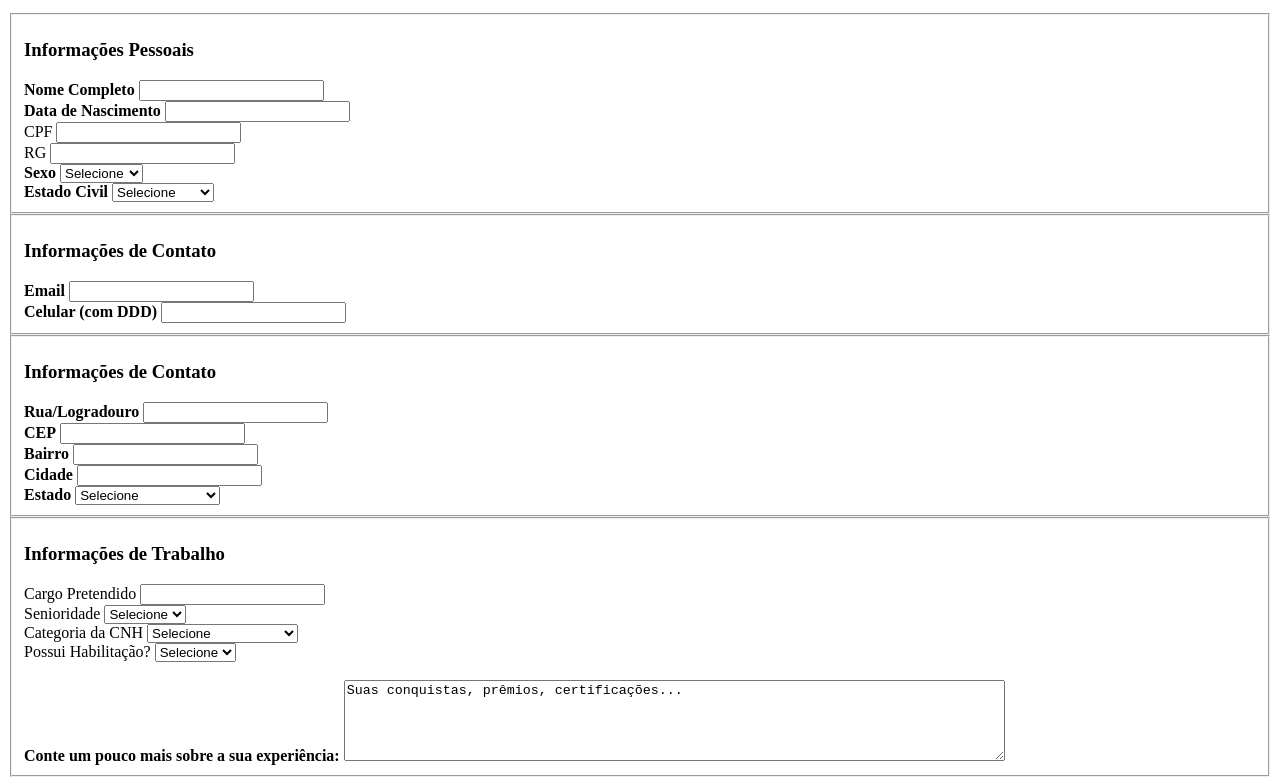
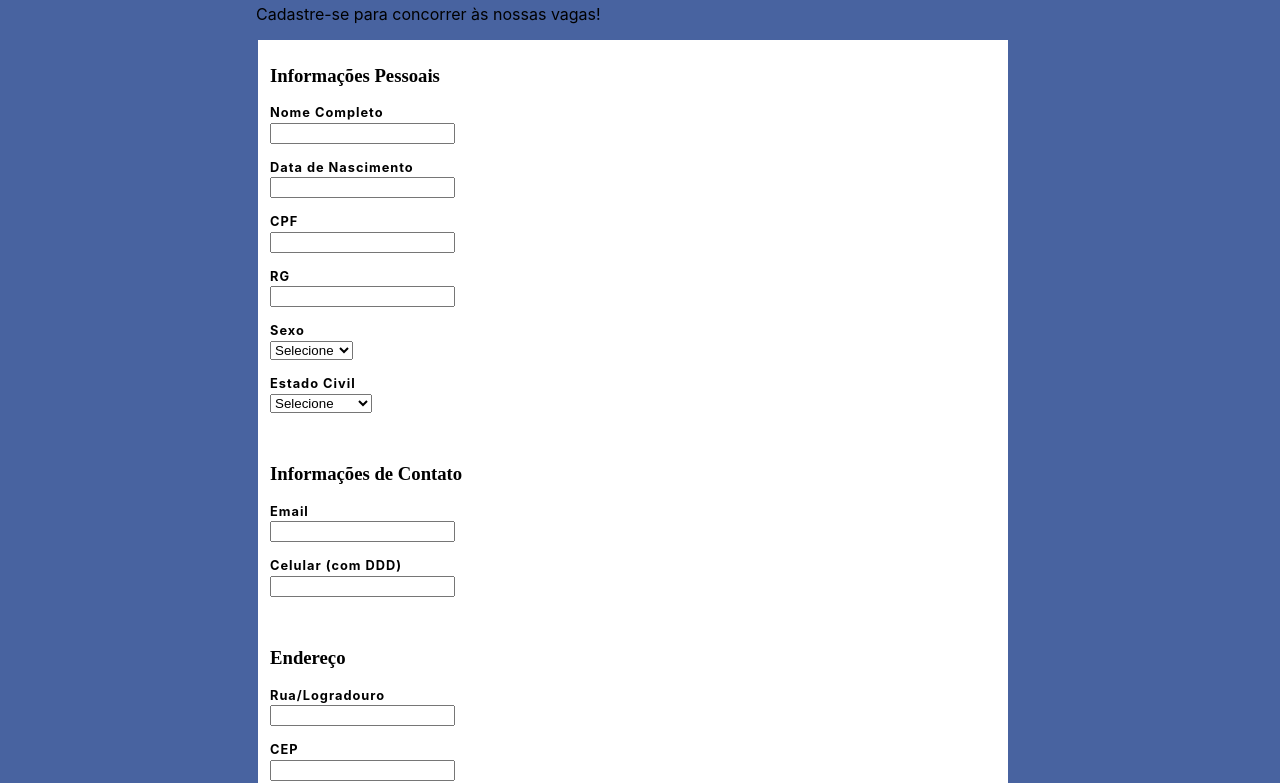
Before and after one commit to eduardaalvess/DesafioFinalGamaAcademy, a plain HTML site: page index.html in a window 1280 px wide. Shown: the part 101-884 px from the top of the page. Drawn offline with Linux system fonts and the light colour scheme.

Commit message:
add css e posicionando itens

```diff
--- a/index.html
+++ b/index.html
@@ -3,7 +3,6 @@
 <head>
 
     <meta charset="UTF-8">
-    <meta http-equiv="X-UA-Compatible" content="IE=edge">
     <meta name="viewport" content="width=device-width, initial-scale=1.0">
 
     <link rel="stylesheet" type="text/css" href="style.css" media="screen">
@@ -17,11 +16,11 @@
         <h1 id="titulo">
             JobsNET
         </h1>
-        <p id="subtitle">Cadastre-se para concorrer às nossas vagas!</p>
+        <p id="subtitulo">Cadastre-se para concorrer às nossas vagas!</p>
     </div>
 
     <form>
-        <fieldset>
+        <fieldset class="master">
             <h3 id="descricao">Informações Pessoais</h3>
             <div class="divisoria">
                 <label for="nome"><strong>Nome Completo</strong></label>
@@ -31,12 +30,12 @@
                 <label for="data"><strong>Data de Nascimento</strong></label>
                 <input type="text" name="data" id="data" required>
             </div>
-            <div>
-                <label>CPF</label>
+            <div class="divisoria">
+                <label for="cpf"><strong>CPF</strong></label>
                 <input type="email" name="cpf" id="cpf" required>
             </div>
-            <div>
-                <label>RG</label>
+            <div class="divisoria">
+                <label for="rg"><strong>RG</strong></label>
                 <input type="email" name="rg" id="rg" required>
             </div>
             <div class="divisoria">
@@ -60,7 +59,7 @@
             </div>
         </fieldset>
 
-        <fieldset>
+        <fieldset class="master">
             <h3 id="descricao">Informações de Contato</h3>
             <div class="divisoria">
                 <label for="email"><strong>Email</strong></label>
@@ -72,8 +71,8 @@
             </div>
         </fieldset>
 
-        <fieldset>
-            <h3 id="descricao">Informações de Contato</h3>
+        <fieldset class="master">
+            <h3 id="descricao">Endereço</h3>
             <div class="divisoria">
                 <label for="nome"><strong>Rua/Logradouro</strong></label>
                 <input type="text" name="rua" id="rua" required>
@@ -125,7 +124,7 @@
             </div>
         </fieldset>
 
-        <fieldset>
+        <fieldset class="master">
             <h3 id="descricao">Informações de Trabalho</h3>
                 <div class="divisoria">
                     <label>Cargo Pretendido</label>
--- a/style.css
+++ b/style.css
@@ -0,0 +1,52 @@
+#titulo {
+    font-family: "Raleway", -apple-system, BlinkMacSystemFont, "Segoe UI", Roboto, "Helvetica Neue", Arial, sans-serif, "Apple Color Emoji", "Segoe UI Emoji", "Segoe UI Symbol", "Noto Color Emoji";
+    font-size: calc(1.375rem + 1.5vw);
+}
+
+#subtitulo {
+    font-family: "Raleway", -apple-system, BlinkMacSystemFont, "Segoe UI", Roboto, "Helvetica Neue", Arial, sans-serif, "Apple Color Emoji", "Segoe UI Emoji", "Segoe UI Symbol", "Noto Color Emoji";
+}
+
+.divisoria {
+    margin-bottom: 1em;
+}
+
+.divisoria label {
+    margin-bottom: 0.2em;
+    font-family: "Raleway", -apple-system, BlinkMacSystemFont, "Segoe UI", Roboto, "Helvetica Neue", Arial, sans-serif, "Apple Color Emoji", "Segoe UI Emoji", "Segoe UI Symbol", "Noto Color Emoji";
+    color: #000000;
+    display: block;
+}
+
+body {
+    background-color: #4863A0;
+    margin-left: 20%;
+    margin-right: 20%;
+    margin-top: 2%;
+
+}
+
+fieldset {
+    border: 0;
+    background-color: #fff;
+
+}
+
+fieldset.divisoria, .master {
+    float: initial;
+    margin-right: 1em;
+}
+
+label,
+textarea {
+    font-size: .8rem;
+    letter-spacing: 1px;
+}
+
+textarea {
+    padding: 10px;
+    max-width: 80%;
+    line-height: 1;
+    border-radius: 5px;
+    box-shadow: 1px 1px 1px #999;
+}
```
